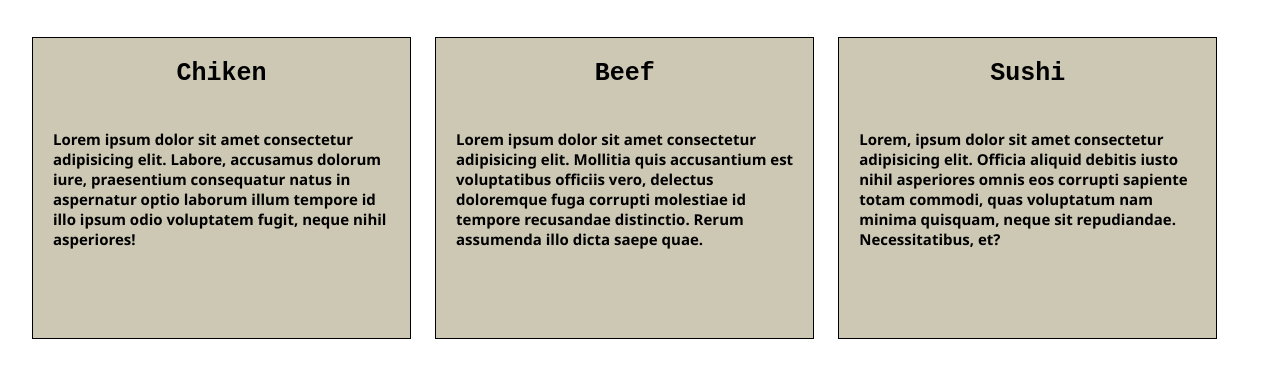
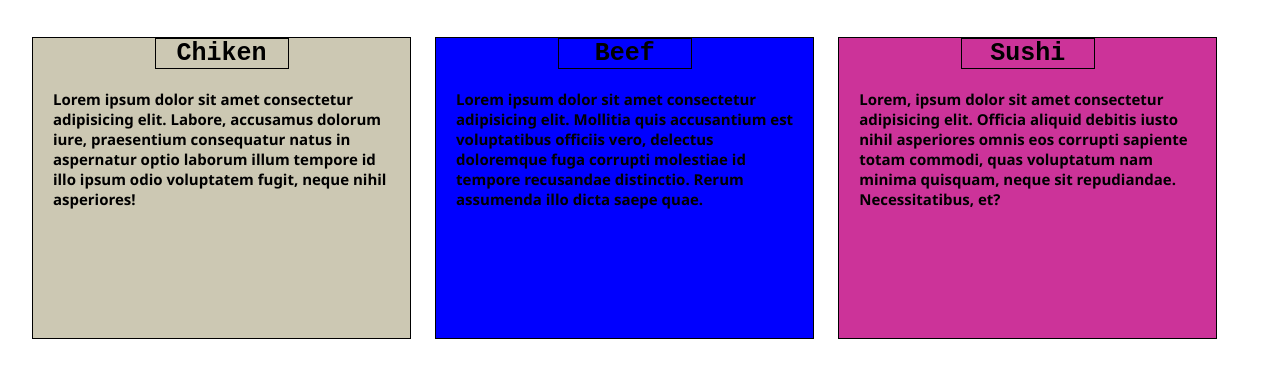
Before and after one commit to Ahlam77/module2-solution, a plain HTML site: page index.html in a window 1280 px wide. Shown: the part 139-516 px from the top of the page. Drawn offline with Linux system fonts and the light colour scheme.

Commit message:
4  commit

```diff
--- a/index.html
+++ b/index.html
@@ -20,8 +20,8 @@
         </p>
       </div>
     </div>
-    <div class="book">
-      <div class="content second">
+    <div class="book ">
+      <div class="content second ">
         <h2>Beef</h2>
         <p>
           Lorem ipsum dolor sit amet consectetur adipisicing elit. Mollitia quis
@@ -32,7 +32,7 @@
       </div>
     </div>
     <div class="book">
-      <div class="content">
+      <div class="content third">
         <h2>Sushi</h2>
         <p>
           Lorem, ipsum dolor sit amet consectetur adipisicing elit. Officia
--- a/style.css
+++ b/style.css
@@ -8,7 +8,7 @@ body {
 
 #header h1 {
   font-family: "Courier New", Courier, monospace;
-  font-size:60px;
+  font-size: 60px;
   margin: 0;
   padding: 10px;
 }
@@ -16,7 +16,7 @@ body {
 .content {
   height: 300px;
   background: #ccc8b3;
-  border:1px black solid;
+  border: 1px black solid;
   margin: 0;
   padding: 0;
 }
@@ -33,15 +33,26 @@ div.first {
 p {
   padding: 20px;
   text-align: center;
-   font-family:'Segoe UI', Tahoma, Geneva, Verdana, sans-serif;
-   font-size: 15px;
-   font-weight: bold;
-   margin:auto;text-align:left;
+  font-family: "Segoe UI", Tahoma, Geneva, Verdana, sans-serif;
+  font-size: 15px;
+  font-weight: bold;
+  margin: auto;
+  text-align: left;
 }
 
-h2{
-    font-family: "Courier New", Courier, monospace;
-    font-size:25px;
-    font-weight:bolder;
+h2 {
+  font-family: "Courier New", Courier, monospace;
+  font-size: 25px;
+  font-weight: bolder;
+  margin: auto;
+  border: 1px solid black;
+  width: 35%;
+}
 
+div .second {
+  background-color: blue;
 }
+
+div .third {
+  background-color: rgb(204, 51, 153);
+}
```
